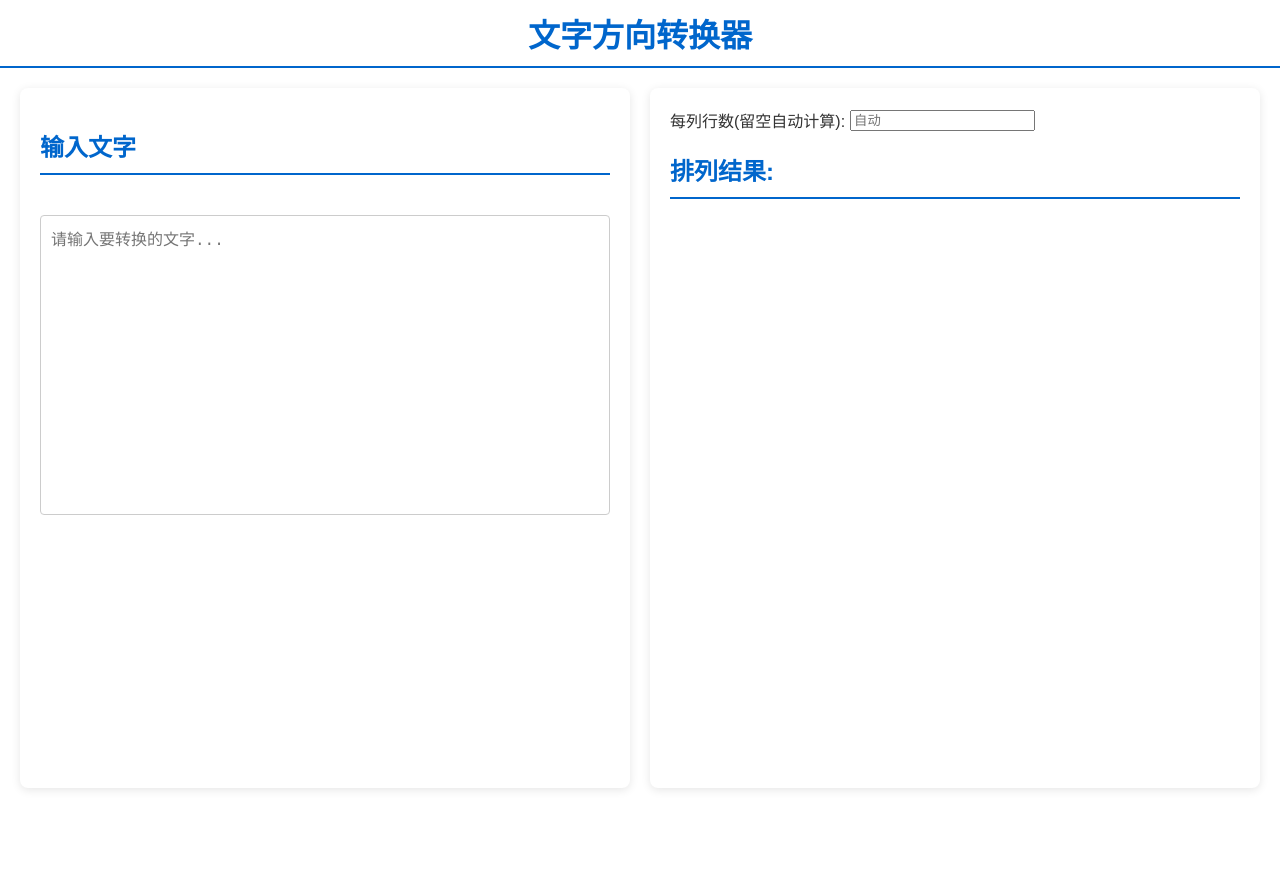
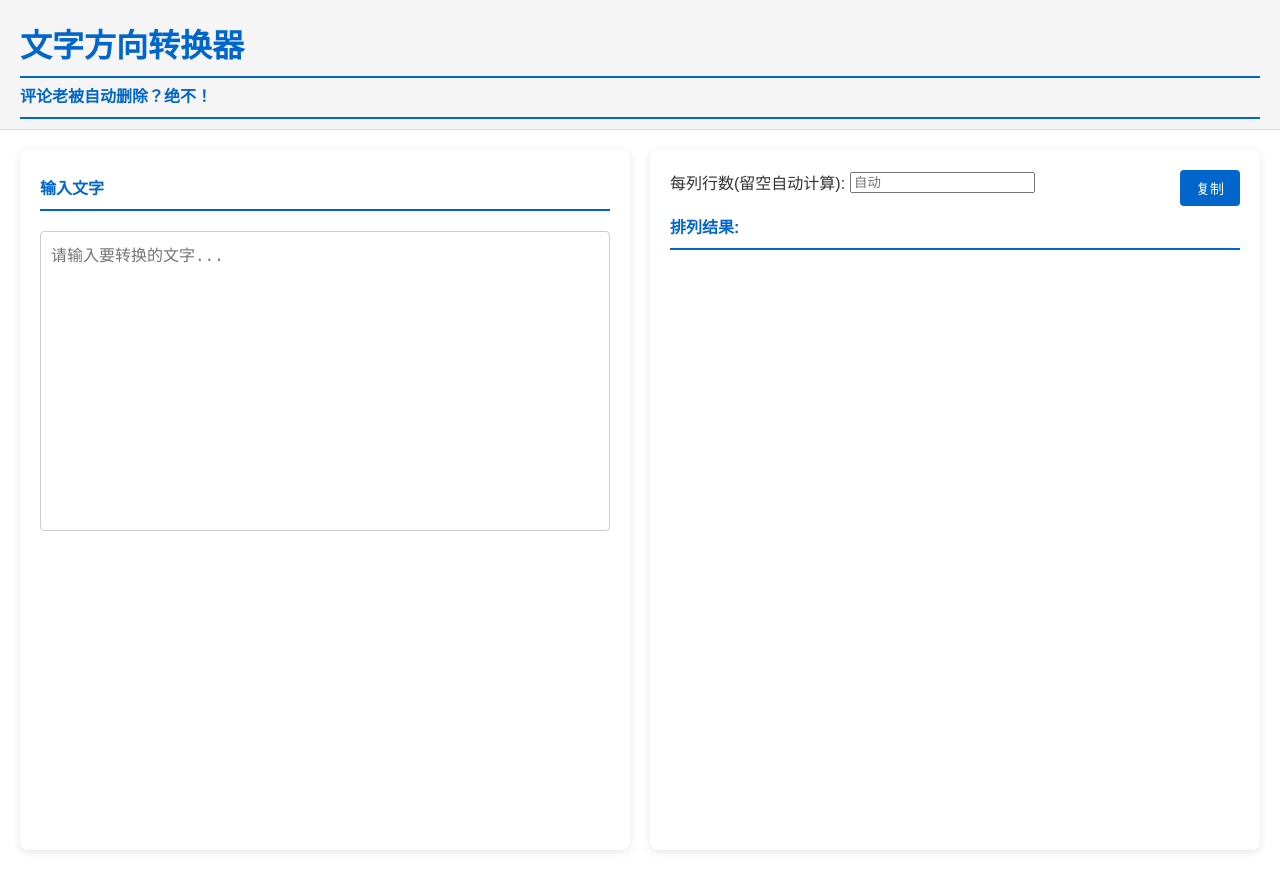
Before and after one commit to pkwzsqsdly/text-direction-converter, a plain HTML site: page index.html in a window 1280 px wide. Before the commit the page ends 808 px from the top, so only its background shows below. Drawn offline with Linux system fonts and the light colour scheme.

Commit message:
完成文字方向转换器功能：添加复制按钮、说明文字和样式优化

```diff
--- a/index.html
+++ b/index.html
@@ -7,7 +7,12 @@
     <link rel="stylesheet" href="style.css">
 </head>
 <body>
-    <h1>文字方向转换器</h1>
+    <div class="header-area">
+        <div class="titles">
+            <h1>文字方向转换器</h1>
+            <h2>评论老被自动删除？绝不！</h2>
+        </div>
+    </div>
     <div class="container">
         <div class="card input-area">
             <h2>输入文字</h2>
@@ -21,6 +26,7 @@
                 </label>
             </div>
             <h2>排列结果:</h2>
+            <button id="copyBtn" class="copy-btn">复制</button>
             <div id="outputText"></div>
         </div>
     </div>
--- a/script.js
+++ b/script.js
@@ -2,6 +2,25 @@ document.addEventListener('DOMContentLoaded', function() {
     const inputText = document.getElementById('inputText');
     const outputText = document.getElementById('outputText');
     const charsPerRowInput = document.getElementById('charsPerRow');
+    const copyBtn = document.getElementById('copyBtn');
+
+    // 复制功能(添加说明文字)
+    copyBtn.addEventListener('click', function() {
+        const textToCopy = outputText.textContent;
+        if (textToCopy) {
+            const prefix = "⬇️⬇️⬇️从左到右竖向观看⬇️⬇️⬇️(文字方向转换器)\n\n";
+            navigator.clipboard.writeText(prefix + textToCopy)
+                .then(() => {
+                    copyBtn.textContent = '已复制!';
+                    setTimeout(() => {
+                        copyBtn.textContent = '复制';
+                    }, 2000);
+                })
+                .catch(err => {
+                    console.error('复制失败:', err);
+                });
+        }
+    });
 
     function formatText() {
         const text = inputText.value.replace(/\n|\r/g, '');
@@ -33,8 +52,8 @@ document.addEventListener('DOMContentLoaded', function() {
             }
         }
 
-        // 将矩阵转换为字符串
-        const result = resultMatrix.map(row => row.join(' ')).join('\n');
+        // 将矩阵转换为字符串(不加空格)
+        const result = resultMatrix.map(row => row.join('')).join('\n');
         outputText.textContent = result;
     }
 
--- a/style.css
+++ b/style.css
@@ -57,13 +57,52 @@ textarea {
     word-break: break-all;
 }
 
+.header-area {
+    display: flex;
+    justify-content: space-between;
+    align-items: center;
+    padding: 10px 20px;
+    background: #f5f5f5;
+    border-bottom: 1px solid #ddd;
+}
+
+.titles {
+    flex: 1;
+}
+
 h1 {
     color: #0066cc;
     border-bottom: 2px solid #0066cc;
     padding: 10px 0;
-    text-align: center;
     margin: 0;
-    width: 100%;
+    text-align: left;
+}
+
+h2 {
+    color: #666;
+    font-size: 16px;
+    margin: 5px 0 0;
+    padding: 0;
+    border-bottom: none;
+}
+
+.copy-btn {
+    position: absolute;
+    top: 20px;
+    right: 20px;
+    background: #0066cc;
+    color: white;
+    border: none;
+    padding: 8px 16px;
+    border-radius: 4px;
+    cursor: pointer;
+    font-size: 14px;
+    transition: background 0.3s;
+    z-index: 1;
+}
+
+.copy-btn:hover {
+    background: #0055aa;
 }
 
 .container {
@@ -80,7 +119,9 @@ h1 {
     box-shadow: 0 2px 10px rgba(0,0,0,0.1);
     padding: 20px;
     flex: 1;
+    position: relative;
 }
+
 
 h2 {
     color: #0066cc;
```
